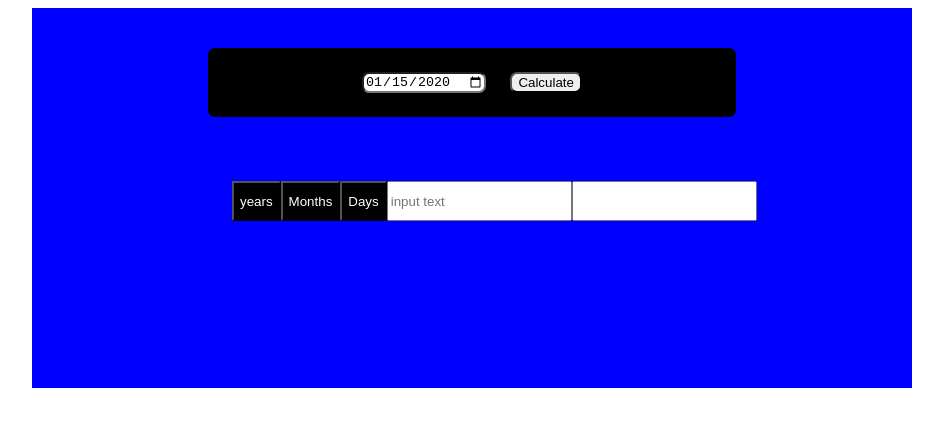
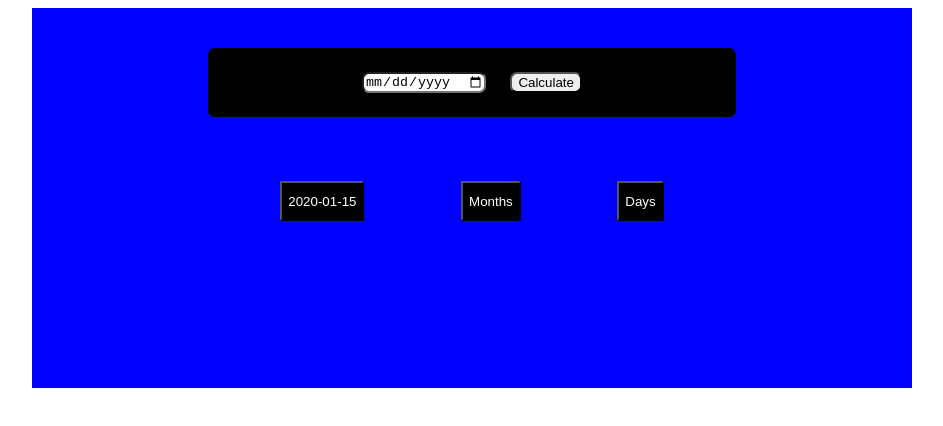
Before and after one commit to Faisal-akra/class_Task_05, a plain HTML site: page index.html in a window 1280 px wide. Both pictures are taken after typing "2020-01-15" into the empty fields and a click on the button "Calculate". Shown: the whole page, without its empty margins (168-1111 px from the left). Drawn offline with Linux system fonts and the light colour scheme.

Commit message:
onclick event use in calculate button

```diff
--- a/index.html
+++ b/index.html
@@ -12,19 +12,15 @@
     <div class="input-main">
         <div class="input">
             <input type="date" id="user-d.o.b">
-            <button id="calculate" onclick="calculate()">Calculate</button>
+            <button id="claculate" onclick="calculate()">Calculate</button>
         </div>
     </div>
 
 <div class="buttons-main">
         <div class="buttons">
-            <button id="years">years </button>
+            <button id="years">years</button>
             <button id="months">Months</button>
             <button id="days">Days</button>
-            <input id="a" type="text" placeholder="input text">
-
-<input type="text"  id="input">
-
     </div>
 </div>
 
--- a/java.js
+++ b/java.js
@@ -1,15 +1,13 @@
-// var user =  document.getElementById("user-d.o.b");
-// document.getElementById("calculate");
-// var years = document.getElementById('years');
-// var months = document.getElementById('months');
-// var days = document.getElementById('days');
-// var a = document.getElementById('a')
-
-// var input = document.getElementById('input');
+var user =  document.getElementById("user-d.o.b");
+var years = document.getElementById('years');
+var months = document.getElementById('months');
+var days = document.getElementById('days');
 
 
 
-// function calculate() {
-//       a.textValue = input.textContent;
 
-// }
+function calculate() {
+      years.textContent = user.value;
+      user.value = ''
+
+}
```
